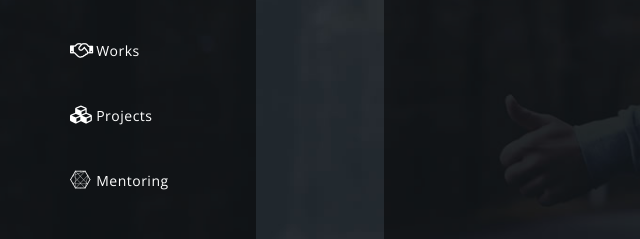
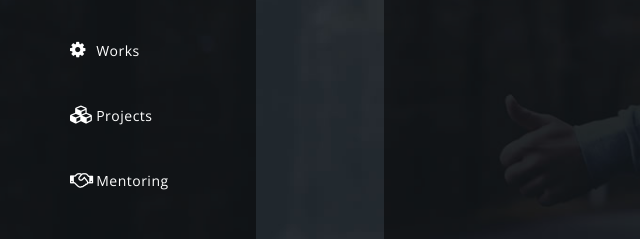
Before and after one commit to gil-son/gil-son.github.io, a plain HTML site: page index.html in a window 1280 px wide. Shown: the part 416-655 px from the top of the page, 0-640 px from the left. Drawn offline with nearby package versions, Linux system fonts and the light colour scheme.

Commit message:
Wor and Mentoring Icons

```diff
--- a/index.html
+++ b/index.html
@@ -48,11 +48,11 @@ http://www.templatemo.com/tm-512-moonlight
                     <option value="br">linguagem - PT-BR</option>
                   </select>
             </li>
-            <li><a href="#1"><i class="fa fa-home"></i> <em id="inicio">Home</em></a></li>
+            <li><a href="#1"><i class="fa fa-home "></i> <em id="inicio">Home</em></a></li>
             <li><a href="#2"><i class="fa fa-user"></i> <em id="sobre">About</em></a></li>
-            <li><a href="#3"><i class="fa fa-handshake-o"></i> <em id="trabalhos">Works</em></a></li>
+            <li><a href="#3"><i class="fa fa-cog"></i> <em id="trabalhos">Works</em></a></li>
             <li><a href="#4"><i class="fa fa-cubes"></i> <em id="projetos">Projects</em></a></li>
-            <li><a href="#5"><i class="fa fa-connectdevelop"></i> <em id="contatos">Mentoring</em></a></li>
+            <li><a href="#5"><i class="fa fa-handshake-o"></i> <em id="contatos">Mentoring</em></a></li>
           </ul>
         </nav>
 
```
